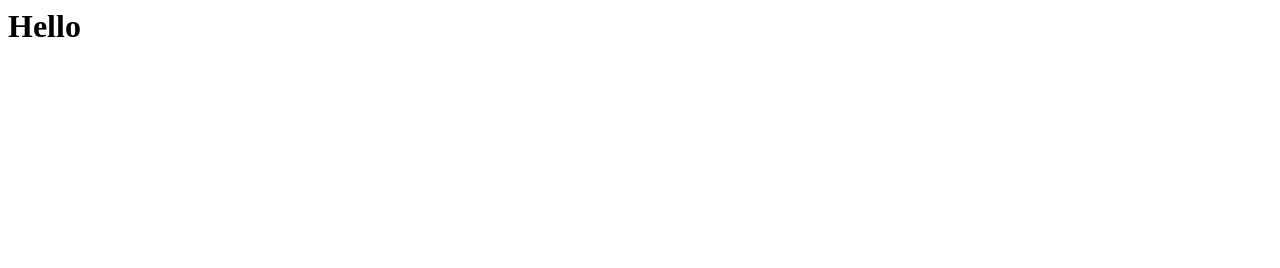
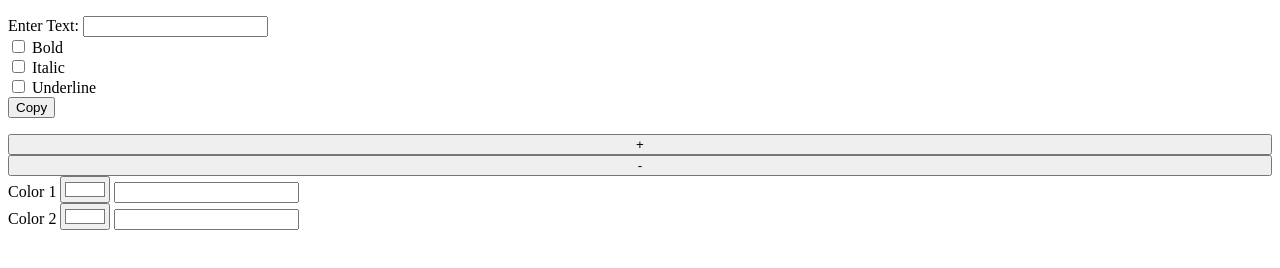
Before and after one commit to Oasistu/RavenFlop, a plain HTML site: page index.html in a window 1280 px wide. Drawn offline with nearby package versions, Linux system fonts and the light colour scheme.

Commit message:
Update index.html

```diff
--- a/index.html
+++ b/index.html
@@ -1 +1,58 @@
-<h1>Hello</h1>
+<!DOCTYPE html>
+<html>
+
+<head>
+  <meta charset="utf-8">
+  <meta name="viewport" content="width=device-width">
+  <title>replit</title>
+  <link href="style.css" rel="stylesheet" type="text/css" />
+</head>
+
+<body>
+  <div class="container">
+    <p id="demo"></p>
+    <label style="text-align: left; width: 100%;">Enter Text:</label>
+    <input class="trigger-update" id="text-input">
+    <div class="choices">
+      <div>
+        <input class="trigger-update" type="checkbox" id="text-bold" name="text-bold" value="True">
+        <label for="text-bold">Bold</label>
+      </div>
+      <div>
+        <input class="trigger-update" type="checkbox" id="text-italic" name="text-italic" value="True">
+        <label for="text-italic">Italic</label>
+      </div>
+      <div>
+        <input class="trigger-update" type="checkbox" id="text-underline" name="text-underline" value="True">
+        <label for="text-underline">Underline</label>
+      </div>
+    </div>
+    <button id="copy-text">Copy</button>
+    <p id="length-monitor" class="hidden"></p>
+    <p id="para" style="display: none;"></p>
+
+    <div class="color-list" style="display: flex; flex-direction: column;">
+      <button id="add-color">+</button><button id="remove-color">-</button>
+      <div class="color-entry-container">
+        <label for="color1">Color 1 </label>
+        <input class="color-entry trigger-update" type="color" value="#ffffff" id="color1"/>
+        <input class="color-entry-text" data-input-ref="color1" />
+      </div>
+      <div class="color-entry-container">
+        <label for="color2">Color 2 </label>
+        <input class="color-entry trigger-update" type="color" value="#ffffff" id="color2"/>
+        <input class="color-entry-text" data-input-ref="color2" />
+      </div>
+    </div>
+  </div>
+  <!--
+  This script places a badge on your repl's full-browser view back to your repl's cover
+  page. Try various colors for the theme: dark, light, red, orange, yellow, lime, green,
+  teal, blue, blurple, magenta, pink!
+  -->
+  <script src="https://code.jquery.com/jquery-3.6.3.min.js"></script>
+  <script src="https://replit.com/public/js/replit-badge.js" theme="blue" defer></script>
+  <script src="script.js"></script>
+</body>
+
+</html>
```
